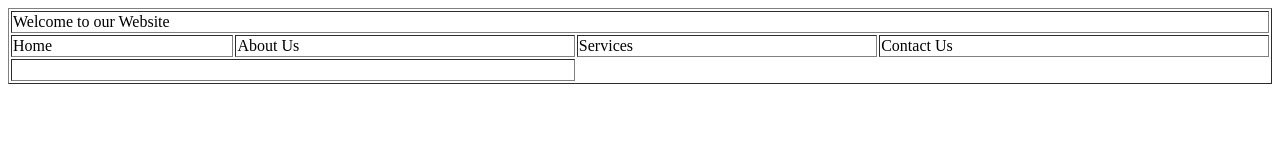
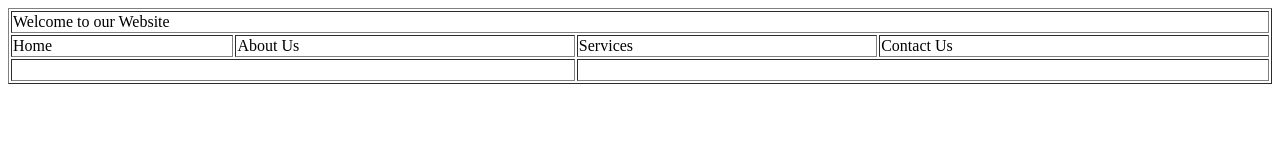
Before and after one commit to hello111110/files, a plain HTML site: page index.html in a window 1280 px wide. Drawn offline with Linux system fonts and the light colour scheme.

Commit message:
Update index.html

```diff
--- a/index.html
+++ b/index.html
@@ -16,3 +16,4 @@
       </tr>
       <tr>
         <td colspan="2">&nbsp;</td>
+        <td colspan="2">&nbsp;</td>
```
